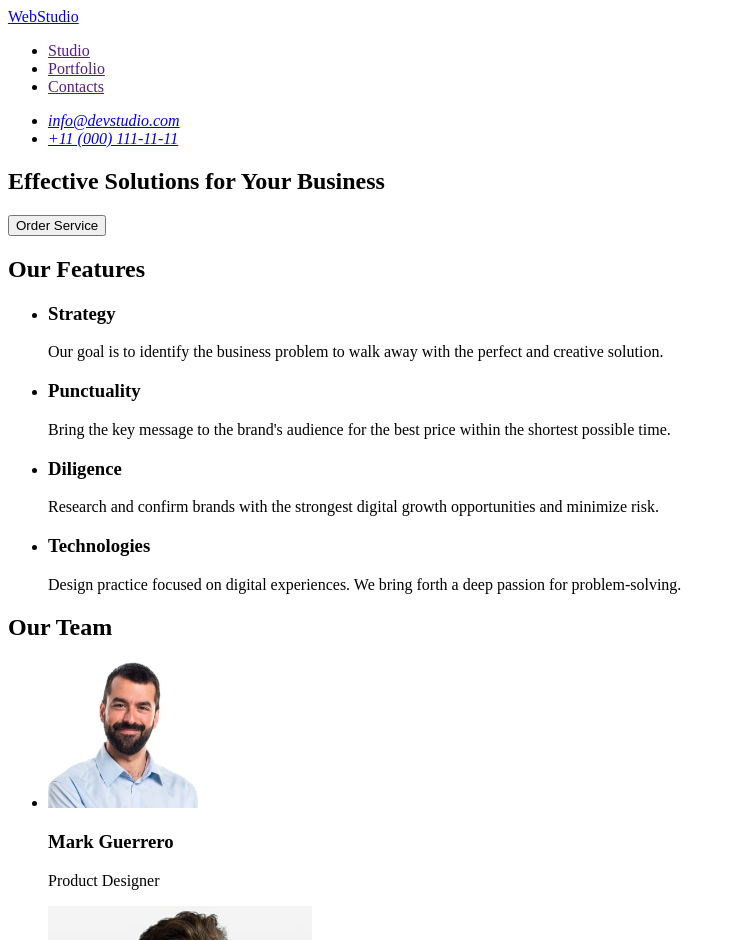
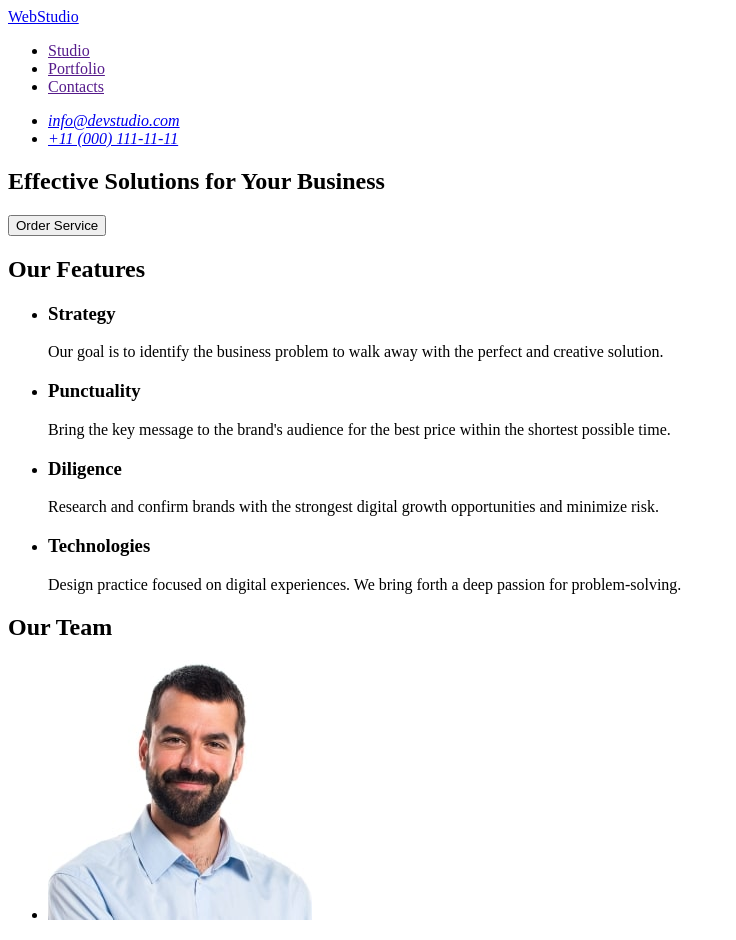
Before and after one commit to vkotelnykovaa/goit-markup-hw-01, a plain HTML site: page index.html in a window 1280 px wide. Shown: the top 940 px of the page, without its empty margins (0-736 px from the left). Drawn offline with Linux system fonts and the light colour scheme.

Commit message:
All mistakes corrected 2.0

```diff
--- a/index.html
+++ b/index.html
@@ -22,6 +22,7 @@
       </ul>
    </address>
 </header>
+
 
   <main>
     <section>
@@ -55,7 +56,7 @@
         <h2>Our Team</h2>
         <ul>
             <li>
-               <img src="./images/img.jpg" alt="Mark Guerrero" width="150">
+                <img src="./images/img.jpg" alt="Mark Guerrero" width="264">
                 <h3>Mark Guerrero</h3>
                 <p>Product Designer</p>
             </li>
```
Lines whose indentation alone changed are shown as unchanged.
